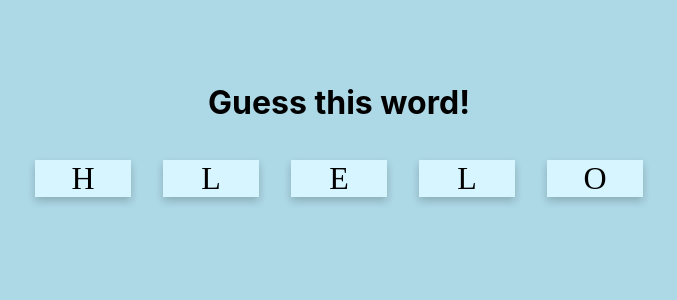
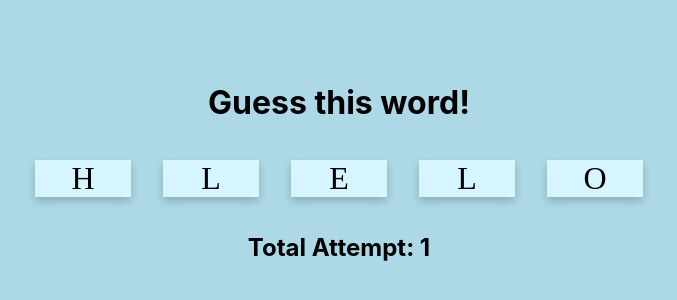
Before and after one commit to wj456-psu/lab-react, a React (Create React App) app: page / in a window 1280 px wide. Shown: the part 258-558 px from the top of the page, without its empty margins (301-978 px from the left). Built offline with nearby package versions, Linux system fonts and the light colour scheme.

Commit message:
update part 7

```diff
--- a/src/App.css
+++ b/src/App.css
@@ -1,3 +1,7 @@
+.centerText {
+  text-align: center;
+}
+
 .card {
   font-family: 'Times New Roman', Times, serif;
   display: inline-block;
--- a/src/CharacterCard.js
+++ b/src/CharacterCard.js
@@ -8,6 +8,10 @@ export default function CharacterCard(props) {
         if(!active){
             setActive(true)
             props.activationHandler(props.value)
+        }
+        else {
+            setActive(false)
+            props.deActivationHandler(props.value)
         }
     }
 
--- a/src/WordCard.js
+++ b/src/WordCard.js
@@ -37,11 +37,17 @@ export default function WordCard(props) {
             }
         }
     }
+    const deActivationHandler = (c) => {
+        console.log(`${c} has been deactivated.`)
+        setState({...state, guess: state.guess.slice(0, -1)})
+    }
+    const text = `Total Attempt: ${state.attempt}`
     return (
         <div>
             {
-                state.chars.map((c, i) => <CharacterCard value={c} key={i} activationHandler={activationHandler} attempt={state.attempt}/>)
+                state.chars.map((c, i) => <CharacterCard value={c} key={i} activationHandler={activationHandler} deActivationHandler={deActivationHandler} attempt={state.attempt}/>)
             }
+            <h2 className="centerText">{text}<br/>{state.completed ? 'YAY!':''}</h2>
         </div>
     )
 }
```
Also changed, not shown: 1 other file (tests, documents, lock files or other folders).
